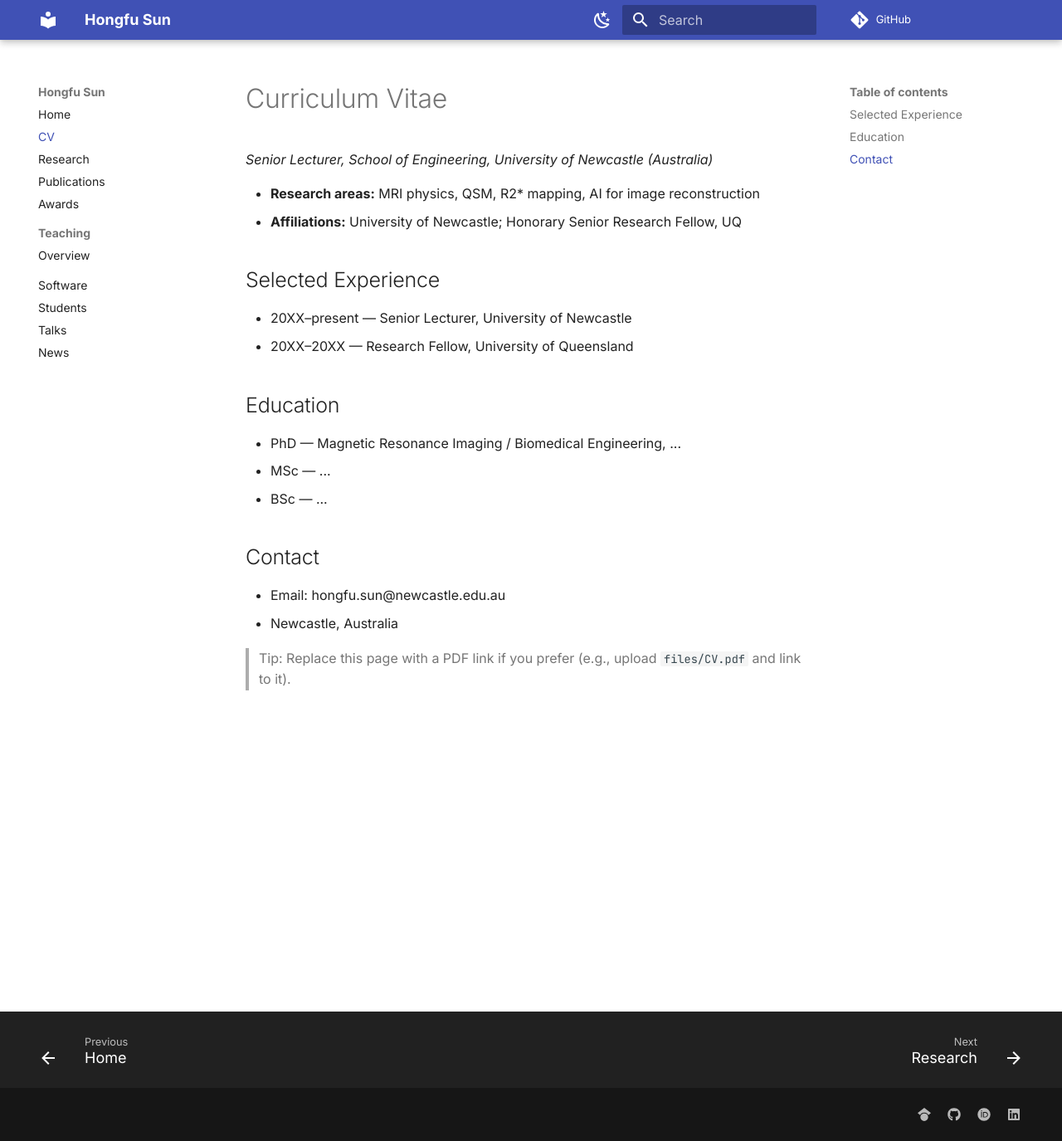
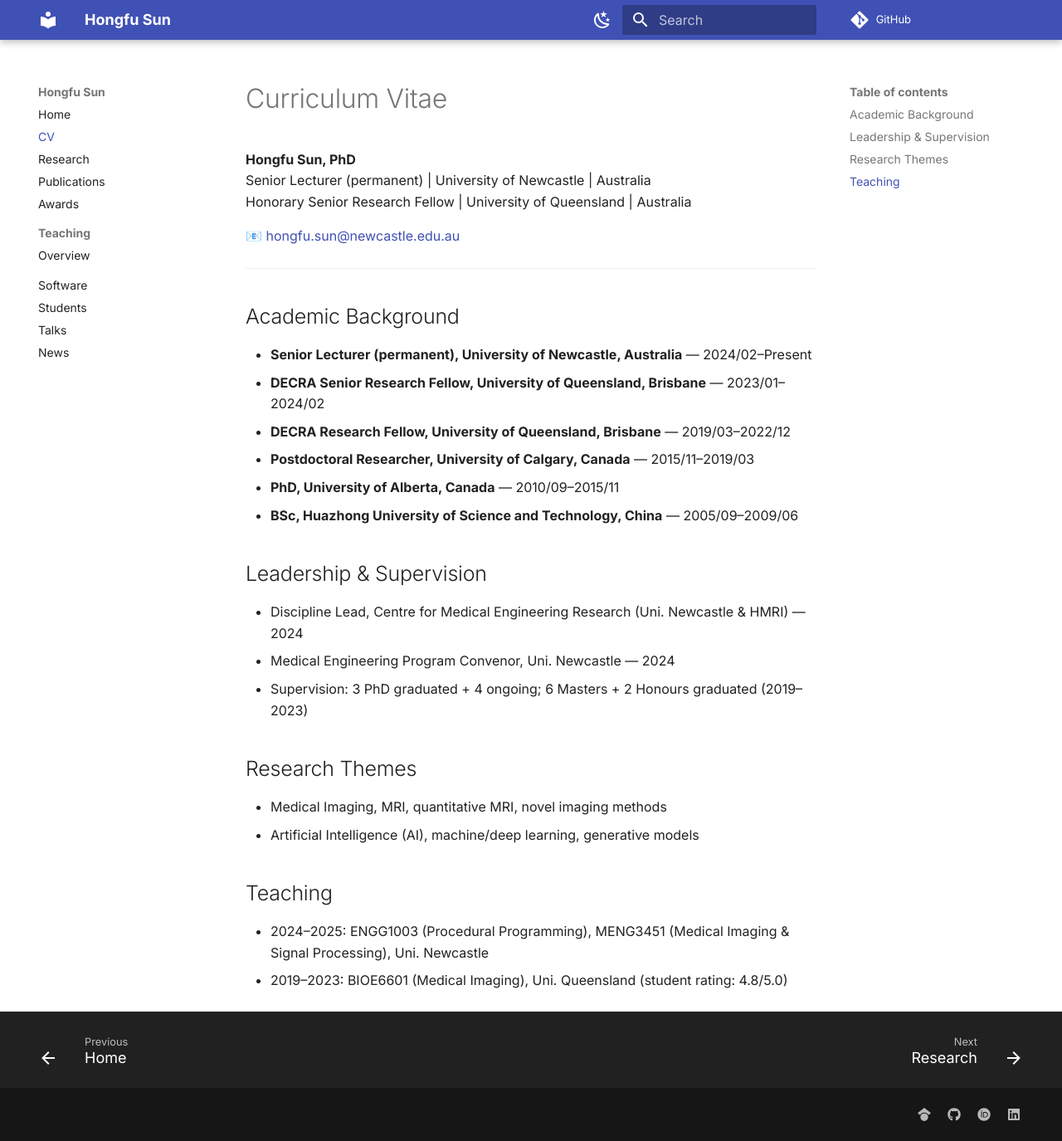
Before and after one commit to sunhongfu/sunhongfu.github.io, an MkDocs documentation site: the page built from docs/cv.md, in a window 1280 px wide and 1375 px high. Shown: the whole window at 83% size. Built offline with MkDocs 1.6.1 and Material for MkDocs 9.7.7, drawn with Linux system fonts in a browser that asks for light colours; comment, search, counter and statistics services are not loaded.

Commit message:
update some CV details

```diff
--- a/docs/cv.md
+++ b/docs/cv.md
@@ -1,21 +1,30 @@
 # Curriculum Vitae
 
-*Senior Lecturer, School of Engineering, University of Newcastle (Australia)*
+**Hongfu Sun, PhD**
+Senior Lecturer (permanent) | University of Newcastle | Australia
+Honorary Senior Research Fellow | University of Queensland | Australia
 
-- **Research areas:** MRI physics, QSM, R2\* mapping, AI for image reconstruction
-- **Affiliations:** University of Newcastle; Honorary Senior Research Fellow, UQ
+📧 [hongfu.sun@newcastle.edu.au](mailto:hongfu.sun@newcastle.edu.au)
 
-## Selected Experience
-- 20XX–present — Senior Lecturer, University of Newcastle
-- 20XX–20XX — Research Fellow, University of Queensland
+---
 
-## Education
-- PhD — Magnetic Resonance Imaging / Biomedical Engineering, ...
-- MSc — ...
-- BSc — ...
+## Academic Background
+- **Senior Lecturer (permanent), University of Newcastle, Australia** — 2024/02–Present
+- **DECRA Senior Research Fellow, University of Queensland, Brisbane** — 2023/01–2024/02
+- **DECRA Research Fellow, University of Queensland, Brisbane** — 2019/03–2022/12
+- **Postdoctoral Researcher, University of Calgary, Canada** — 2015/11–2019/03
+- **PhD, University of Alberta, Canada** — 2010/09–2015/11
+- **BSc, Huazhong University of Science and Technology, China** — 2005/09–2009/06
 
-## Contact
-- Email: hongfu.sun@newcastle.edu.au
-- Newcastle, Australia
+## Leadership & Supervision
+- Discipline Lead, Centre for Medical Engineering Research (Uni. Newcastle & HMRI) — 2024
+- Medical Engineering Program Convenor, Uni. Newcastle — 2024
+- Supervision: 3 PhD graduated + 4 ongoing; 6 Masters + 2 Honours graduated (2019–2023)
 
-> Tip: Replace this page with a PDF link if you prefer (e.g., upload `files/CV.pdf` and link to it).
+## Research Themes
+- Medical Imaging, MRI, quantitative MRI, novel imaging methods
+- Artificial Intelligence (AI), machine/deep learning, generative models
+
+## Teaching
+- 2024–2025: ENGG1003 (Procedural Programming), MENG3451 (Medical Imaging & Signal Processing), Uni. Newcastle
+- 2019–2023: BIOE6601 (Medical Imaging), Uni. Queensland (student rating: 4.8/5.0)
```
Also changed, not shown: docs/awards.md (+13 -4 lines), docs/research.md (+14 -9 lines).
